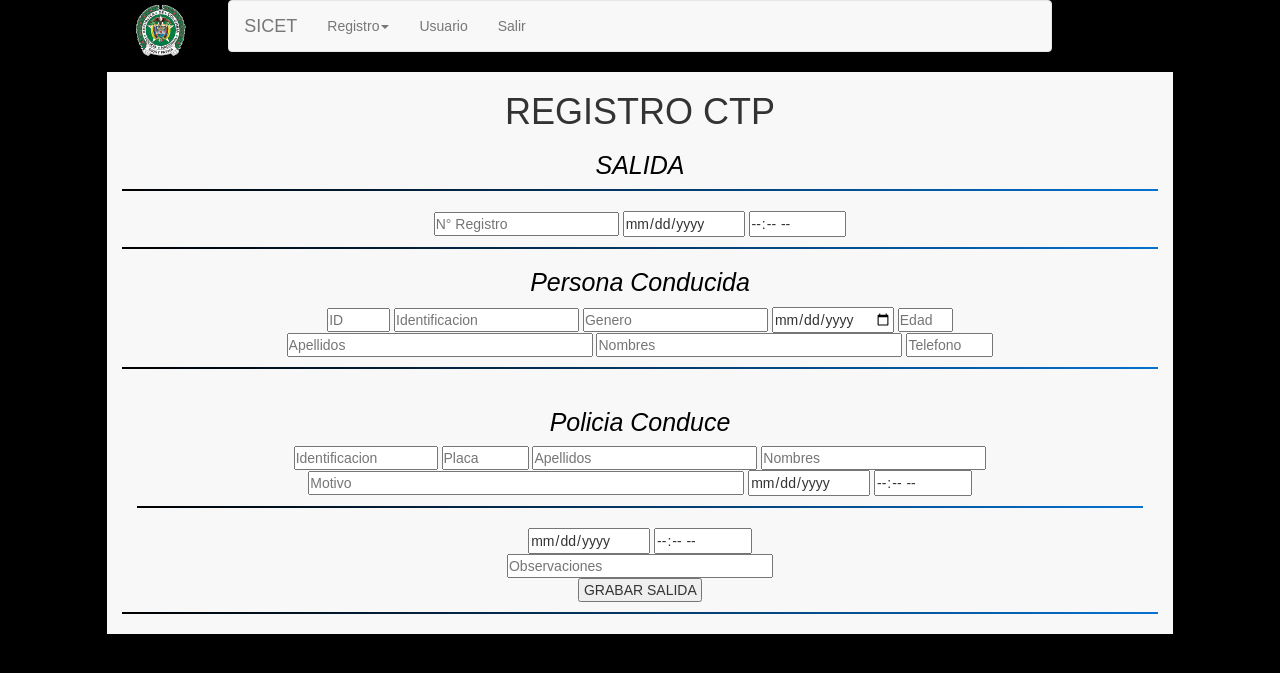
After one commit to gfiguero7183/SICET, a PHP site: the page made by Salida CTP.html in a window 1280 px wide. The commit adds this page. Shown: the top 673 px of the page. Run offline with PHP 8.4, Linux system fonts and the light colour scheme.

Commit message:
Formulario Salida CTP
Formulario donde se ingresa el registro de salida de una persona que permanecio  en CTP

```diff
--- /dev/null
+++ b/Salida CTP.html
@@ -0,0 +1,118 @@
+<!DOCTYPE html>
+<html lang="es">
+<head>
+<meta charset="utf-8">
+<meta http-equiv="X-UA-Compatible" content="IE=edge">
+<meta name="viewport" content="width=device-width, initial-scale=1">
+<title>Ingreso CTP</title>
+
+<!-- Bootstrap -->
+<link href="css/bootstrap.css" rel="stylesheet">
+<style type="text/css">
+.text-cen {
+}
+</style>
+<link href="css/main.css" rel="stylesheet" type="text/css">
+    <script src="js/codigo-SICET.js" language="javascript" type="text/javascript"></script>
+
+<!-- HTML5 shim and Respond.js for IE8 support of HTML5 elements and media queries -->
+<!-- WARNING: Respond.js doesn't work if you view the page via file:// -->
+<!--[if lt IE 9]>
+      <script src="https://oss.maxcdn.com/html5shiv/3.7.2/html5shiv.min.js"></script>
+      <script src="https://oss.maxcdn.com/respond/1.4.2/respond.min.js"></script>
+    <![endif]-->
+</head>
+<body>
+<header>
+	<!--   Cabecera de Pagina   -->
+  <div class="top text-center">
+		<!--   Logo y barra superior   -->
+	<div class="logo-ponal col-md-1 col-md-offset-1 col-sm-1 col-sm-offset-1 col-xs-2 "><img src="imagenes/ponal.png" alt=""/></div>
+	<div class="container-fluid col-md-8 col-sm-8 col-xs-8">
+			<nav class="navbar navbar-default">
+				<div class="container-fluid">
+					<!-- Brand and toggle get grouped for better mobile display -->
+					<div class="navbar-header">
+						<button type="button" class="navbar-toggle collapsed" data-toggle="collapse" data-target="#defaultNavbar1" aria-expanded="false"><span class="sr-only">Toggle navigation</span><span class="icon-bar"></span><span class="icon-bar"></span><span class="icon-bar"></span></button>
+						<a class="navbar-brand">SICET</a></div>
+					<!-- Collect the nav links, forms, and other content for toggling -->
+					<div class="collapse navbar-collapse" id="defaultNavbar1">
+					  <ul class="nav navbar-nav">
+					    <li class="dropdown"><a href="#" class="registros-toggle" data-toggle="dropdown" role="button" aria-haspopup="true" aria-expanded="false">Registro<span class="caret"></span></a>
+					      <ul class="dropdown-menu">
+					        <li><a href="#ingreso">Ingresos</a></li>
+					        <li role="separator" class="divider"></li>
+					        <li><a href="#salida">Salidas</a></li>
+					        <li role="separator" class="divider"></li>
+					        <li><a href="#crear">Crear Persona</a></li>
+				          </ul>
+				        </li>
+					    <li><a href="#usuario">Usuario</a></li>
+					    <li><a href="#salir">Salir</a></li>
+				      </ul>
+				  </div>
+				</div>
+			</nav>
+		</div>
+	</div>
+</header>
+
+<div class="encabezado col-md-10 col-md-offset-1 col-sm-10 col-sm-offset-1 col-xs-10 col-xs-offset-1" id="encabezad">
+    <div>
+      <h1 class="text-center">REGISTRO CTP</h1>
+      <h3 class="text-center">SALIDA</h3>
+    </div>
+  <hr>
+</div>
+
+<div class="forma col-md-10 col-md-offset-1 col-sm-10 col-sm-offset-1 col-xs-10 col-xs-offset-1 text-center" id="forma">
+	<form>
+		<input type="text" id="nreg" placeholder="N° Registro" autocomplete="on" readonly>
+		<input type="date" id="f_ingreso" readonly onmousedown="return false;">
+		<input type="time" id="h_ingreso" readonly onmousedown="return false;">
+		<hr>
+		<h3>Persona Conducida</h3>
+		<input type="text" size="5" id="tipoid" placeholder="ID" autocomplete="on">
+		<input type="text" id="identificacion" placeholder="Identificacion" autocomplete="on" onkeypress="return validarnumeros(event)">
+		<input type="text" id="genero" placeholder="Genero" autocomplete="on">
+		<input type="date" id="f_nacimiento">
+		<input type="text" size="4" id="edad" placeholder="Edad" readonly onmousedown="return false;"><br>
+		<input type="text" size="35" id="apellidos" placeholder="Apellidos">
+		<input type="text" size="35" id="nombres" placeholder="Nombres">
+		<input type="text" size="8" id="telefono" placeholder="Telefono" autocomplete="on" onkeypress="return validarnumeros(event)">
+	<hr>
+	  <div class="col-md-12" id="polsalida">
+		<h3 class="text-center">Policia Conduce</h3>
+		<input type="text" size="15" id="idpolicia" placeholder="Identificacion" autocomplete="on">
+		<input type="text" size="8" id="placapolicia" placeholder="Placa" autocomplete="on">
+		<input type="text" size="25" id="appolicia" placeholder="Apellidos">
+		<input type="text" size="25" id="nmpolicia" placeholder="Nombres"><br>
+		<input type="text" size="51" id="motivo" placeholder="Motivo">
+		<input type="date" id="f_detencion" readonly onmousedown="return false;">
+		<input type="time" id="h_detencion" readonly onmousedown="return false;"><br>
+		<hr>
+	</div>
+
+   	<div class="salida">
+     	<input type="date" id="f_salida" readonly onmousedown="return false;">
+		<input type="time" id="h_salida" readonly onmousedown="return false;"><br>
+     	<input type="text" size="30" id="observaciones" placeholder="Observaciones"><br>
+      	<input type="button" value= " GRABAR SALIDA "><br>
+    </div>
+	</form>
+	<hr>
+</div>
+
+<div class="pie">
+	<div class="text-center col-md-6 col-md-offset-3 col-sm-6 col-sm-offset-3 col-xs-6 col-xs-offset-3">
+	  <h4>Sistema de Registro para Centros de Traslado por Protección - SICET</h4>
+	</div>
+</div>
+
+<!-- jQuery (necessary for Bootstrap's JavaScript plugins) -->
+<script src="file:///C|/Users/Dani/Google Drive/Universidad EAN/09 -Semestre/Programacion WEB/Guia 2/Mi Sitio v2/js/jquery-1.11.3.min.js"></script>
+
+<!-- Include all compiled plugins (below), or include individual files as needed -->
+<script src="file:///C|/Users/Dani/Google Drive/Universidad EAN/09 -Semestre/Programacion WEB/Guia 2/Mi Sitio v2/js/bootstrap.js"></script>
+</body>
+</html>
--- a/css/main.css
+++ b/css/main.css
@@ -216,16 +216,21 @@ body {
     margin-left: 1px;
 }
 
-h4{
-	font-size: 14px;
-	font-style: italic;
-	color:white;
-}
-
 h3{
 	font-size: 25px;
 	font-style: italic;
 	color:black;
+}
+h4{
+	font-size: 18px;
+	font-style: italic;
+	font-weight: bold;
+	color:black;
+}
+h5{
+	font-size: 14px;
+	font-style: italic;
+	color:white;
 }
 
 hr{
@@ -246,5 +251,14 @@ hr{
 }
 
 #detalle{
-	background-color:black;
+	background-color:#F8F8F8;
 }
+
+#pc{
+	background-color:#F8F8F8;
+}
+
+#conduccion{
+	background-color:#F8F8F8;
+	color:black;
+}
```
